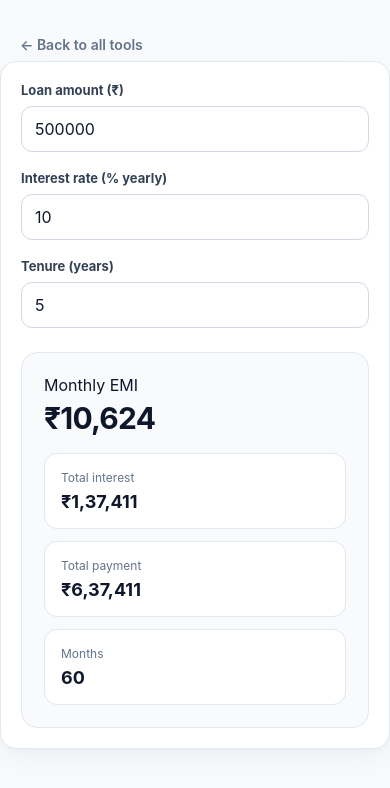
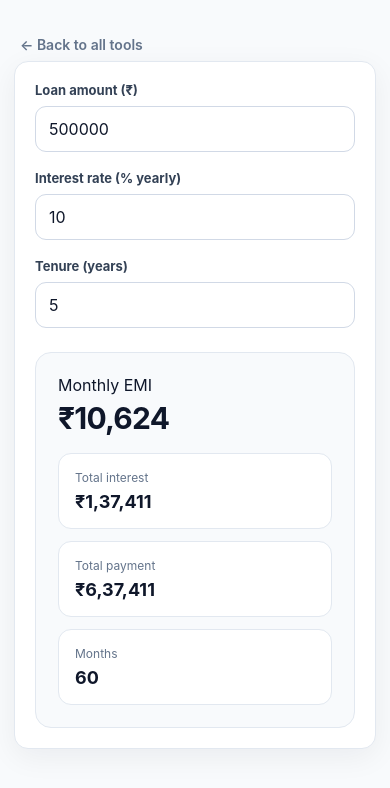
Before and after one commit to Shashikant0187/everyday-utility, a Next.js app: page /tools/emi-calculator in a window 390 px wide. Shown: the top 788 px of the page. Built offline with nearby package versions, Linux system fonts and the light colour scheme.

Commit message:
style: constrain tool card width

```diff
--- a/app/globals.css
+++ b/app/globals.css
@@ -636,16 +636,28 @@ select {
     min-height: auto;
   }
 
-  .tool-box {
-    padding: 20px;
-    border-radius: 16px;
-  }
+.tool-box {
+  width: min(850px, calc(100% - 40px));
+  margin: 0 auto 40px;
+  padding: 28px;
+  background: #ffffff;
+  border: 1px solid #e2e8f0;
+  border-radius: 18px;
+  box-shadow: 0 8px 30px rgba(15, 23, 42, 0.06);
+}
 
   .tool-page {
     padding: 48px 18px 80px;
   }
 }
 
+@media (max-width: 760px) {
+  .tool-box {
+    width: calc(100% - 28px);
+    padding: 20px;
+    border-radius: 14px;
+  }
+}
 @media (max-width: 480px) {
   .hero h1 {
     font-size: 39px;
```
